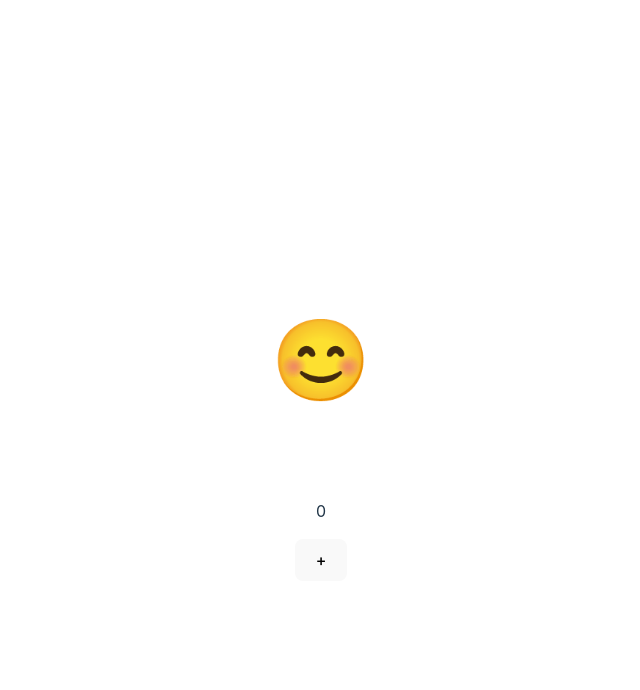
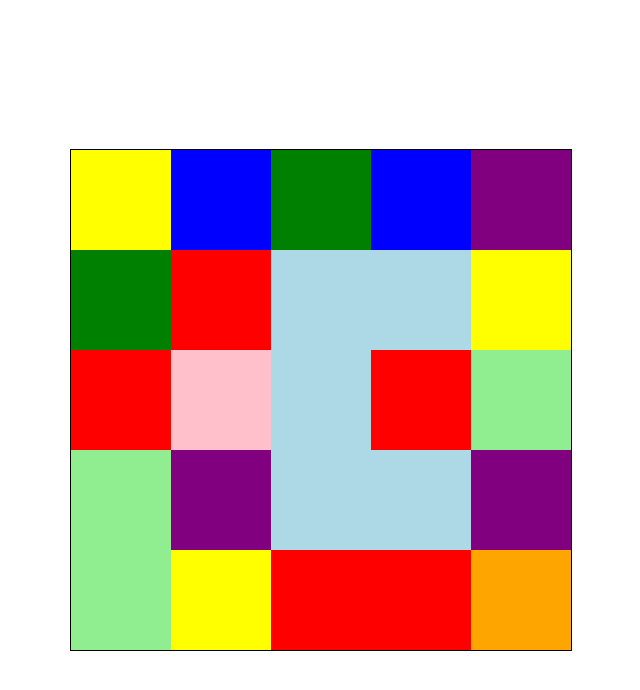
Before and after one commit to Shessire/Web-Dev-Practice, a React (Vite) app in the folder react-practice/: page / in a window 1280 px wide. Shown: the top 690 px of the page, without its empty margins (319-959 px from the left). Built offline with nearby package versions, Linux system fonts and the light colour scheme.

Commit message:
Color Box Exercise

```diff
--- a/react-practice/src/App.jsx
+++ b/react-practice/src/App.jsx
@@ -13,6 +13,8 @@
 import Counter from './Counter'
 import Toggler from './Toggler'
 import ToggleCounter from './ToggleCounter'
+import ColorBox from './ColorBox'
+import ColorBoxGrid from './ColorBoxGrid'
 
 const data = [
   {id: 1,item: 'eggs', quantity: 12, completed: false},
@@ -30,11 +32,16 @@
   { id: 129035, name: "Gold Miner Campground", rating: 4.69, price: 96 },
 ];
 
+const colors = [
+  "red", "blue", "yellow", "green", "orange", "pink", "purple", "lightgreen", "lightblue"
+]
+
 function App() {
 
   return (
     <>
-      <ToggleCounter />
+      <ColorBoxGrid colors={colors}/>
+      {/* <ToggleCounter /> */}
       {/* <Toggler /> */}
       {/* <Counter /> */}
       {/* <Form /> */}
--- /dev/null
+++ b/react-practice/src/ColorBox.css
@@ -0,0 +1,4 @@
+.ColorBox {
+    width: 20%;
+    height: 20%;
+}
--- /dev/null
+++ b/react-practice/src/ColorBox.jsx
@@ -0,0 +1,28 @@
+import { useState } from "react";
+import "./ColorBox.css"
+
+function randomChoice(arr) {
+    const randomNum = Math.floor(Math.random() * arr.length)
+    return arr[randomNum]
+
+}
+
+function ColorBox ({ colors }) {
+    const [color, setColor] = useState(randomChoice(colors))
+
+
+    const changeColor = () => {
+        const randomColor = randomChoice(colors)
+        setColor(randomColor)
+    }
+
+    return (
+        <div
+            className="ColorBox"
+            style={{backgroundColor: color}}
+            onClick={changeColor}>
+        </div>
+    )
+}
+
+export default ColorBox;
--- /dev/null
+++ b/react-practice/src/ColorBoxGrid.css
@@ -0,0 +1,7 @@
+.ColorBoxGrid {
+    width: 500px;
+    height: 500px;
+    border: 1px solid black;
+    display: flex;
+    flex-wrap: wrap;
+}
--- /dev/null
+++ b/react-practice/src/ColorBoxGrid.jsx
@@ -0,0 +1,17 @@
+import ColorBox from "./ColorBox"
+import "./ColorBoxGrid.css"
+
+function ColorBoxGrid ({ colors }) {
+    const boxes = [];
+    for(let i = 0; i < 25; i++){
+        boxes.push(<ColorBox colors={colors}/>)
+    }
+
+    return (
+        <div className="ColorBoxGrid">
+            {boxes}
+        </div>
+    )
+}
+
+export default ColorBoxGrid;
```
